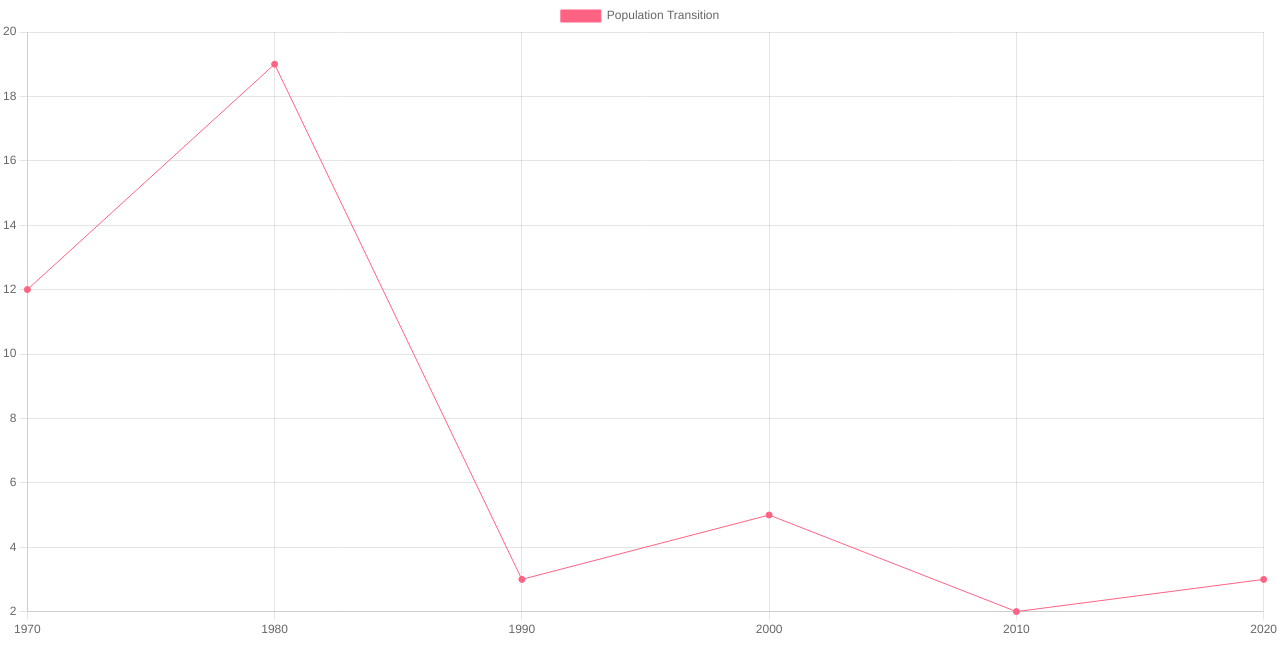
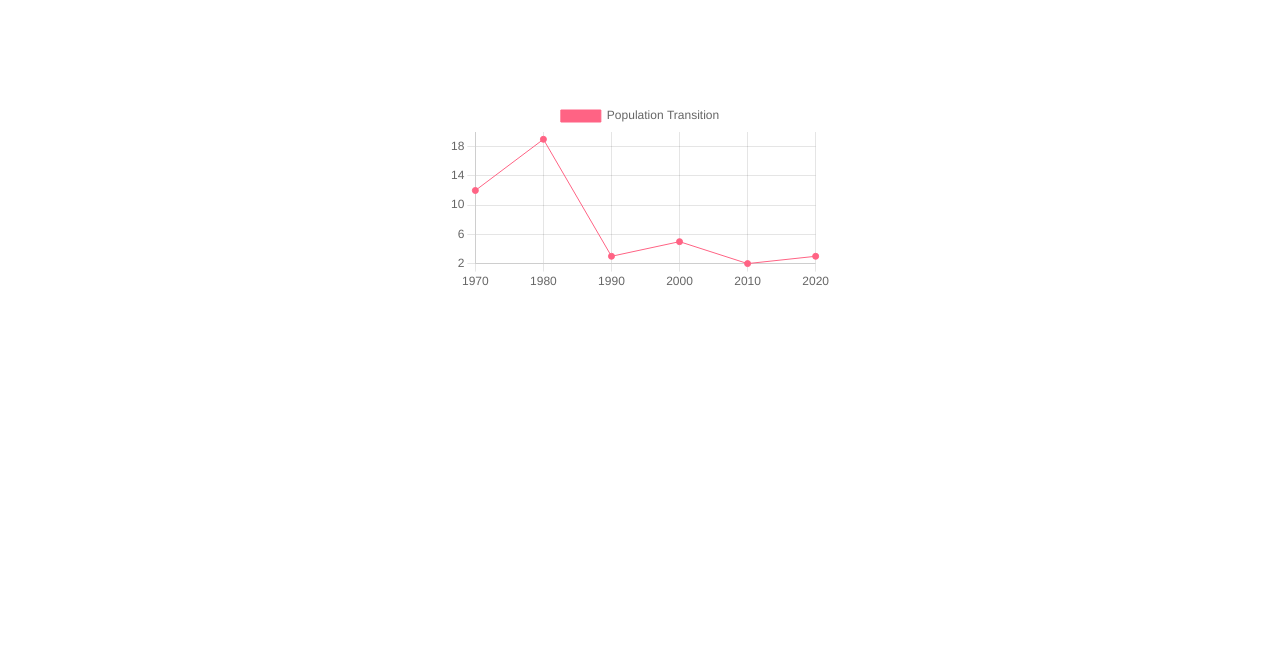
Before and after one commit to YutoUrushima/prefecture-population-transition, a React (Create React App) app: page / in a window 1280 px wide. Shown: the top 672 px of the page. Built offline with nearby package versions, Linux system fonts and the light colour scheme.

Commit message:
sass 導入

```diff
--- a/package.json
+++ b/package.json
@@ -15,6 +15,7 @@
     "react-chartjs-2": "^3.0.4",
     "react-dom": "^17.0.2",
     "react-scripts": "4.0.3",
+    "sass": "^1.37.5",
     "stylelint": "^13.13.1",
     "stylelint-config-recommended": "^5.0.0",
     "typescript": "^4.3.5",
--- a/src/App.css
+++ /dev/null
@@ -1,38 +0,0 @@
-.App {
-  text-align: center;
-}
-
-.App-logo {
-  height: 40vmin;
-  pointer-events: none;
-}
-
-@media (prefers-reduced-motion: no-preference) {
-  .App-logo {
-    animation: App-logo-spin infinite 20s linear;
-  }
-}
-
-.App-header {
-  background-color: #282c34;
-  min-height: 100vh;
-  display: flex;
-  flex-direction: column;
-  align-items: center;
-  justify-content: center;
-  font-size: calc(10px + 2vmin);
-  color: white;
-}
-
-.App-link {
-  color: #61dafb;
-}
-
-@keyframes App-logo-spin {
-  from {
-    transform: rotate(0deg);
-  }
-  to {
-    transform: rotate(360deg);
-  }
-}
--- /dev/null
+++ b/src/App.module.scss
@@ -0,0 +1,4 @@
+.app {
+  width: 30%;
+  margin: 100px auto;
+}
--- a/src/App.tsx
+++ b/src/App.tsx
@@ -1,13 +1,13 @@
 import React from "react";
-import "./App.css";
+import styles from "./App.module.scss";
 import Chart from "./Chart";
 
-function App() {
+const App: React.FC = () => {
   return (
-    <div className="App">
+    <div className={styles.app}>
       <Chart />
     </div>
   );
-}
+};
 
 export default App;
```
Also changed, not shown: 1 other file (tests, documents, lock files or other folders).
